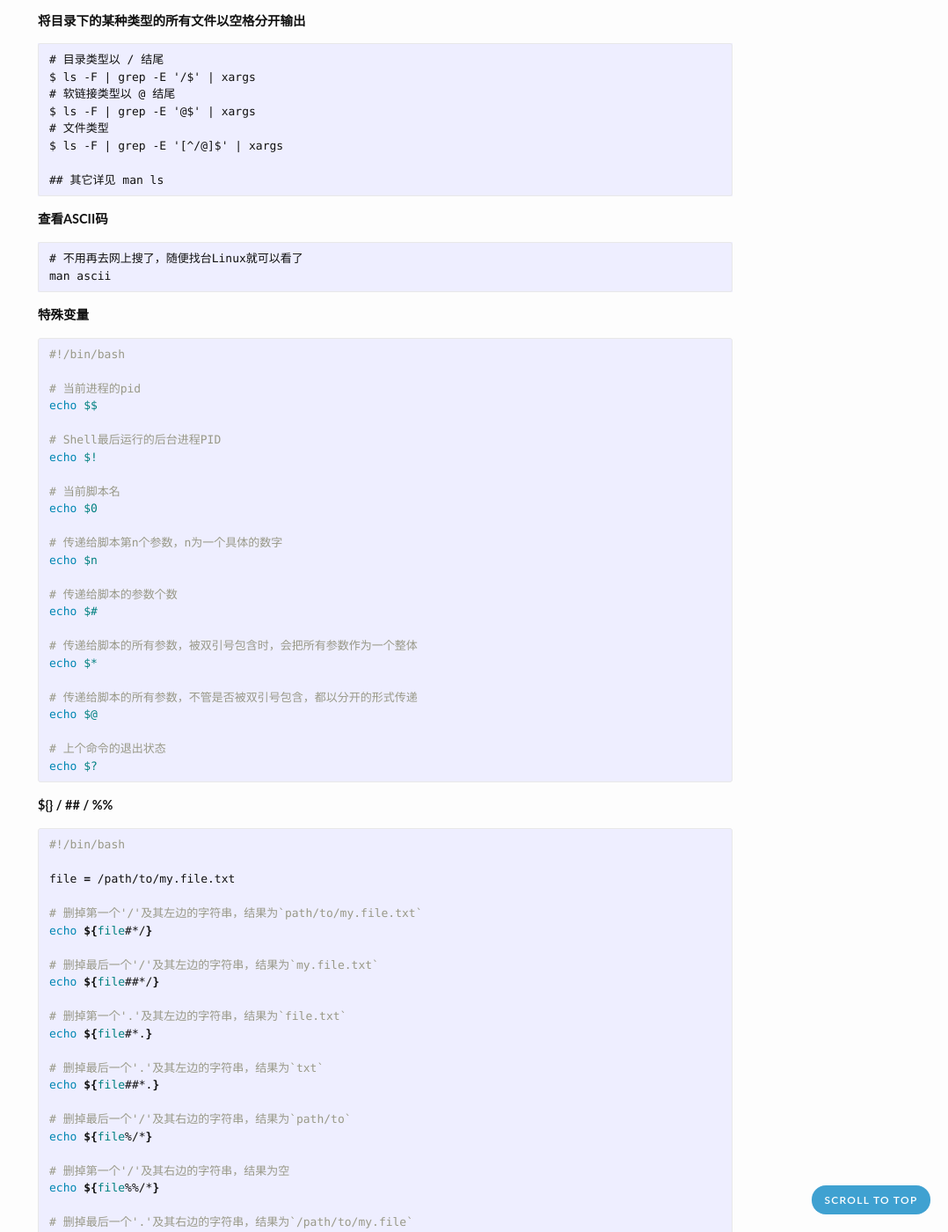
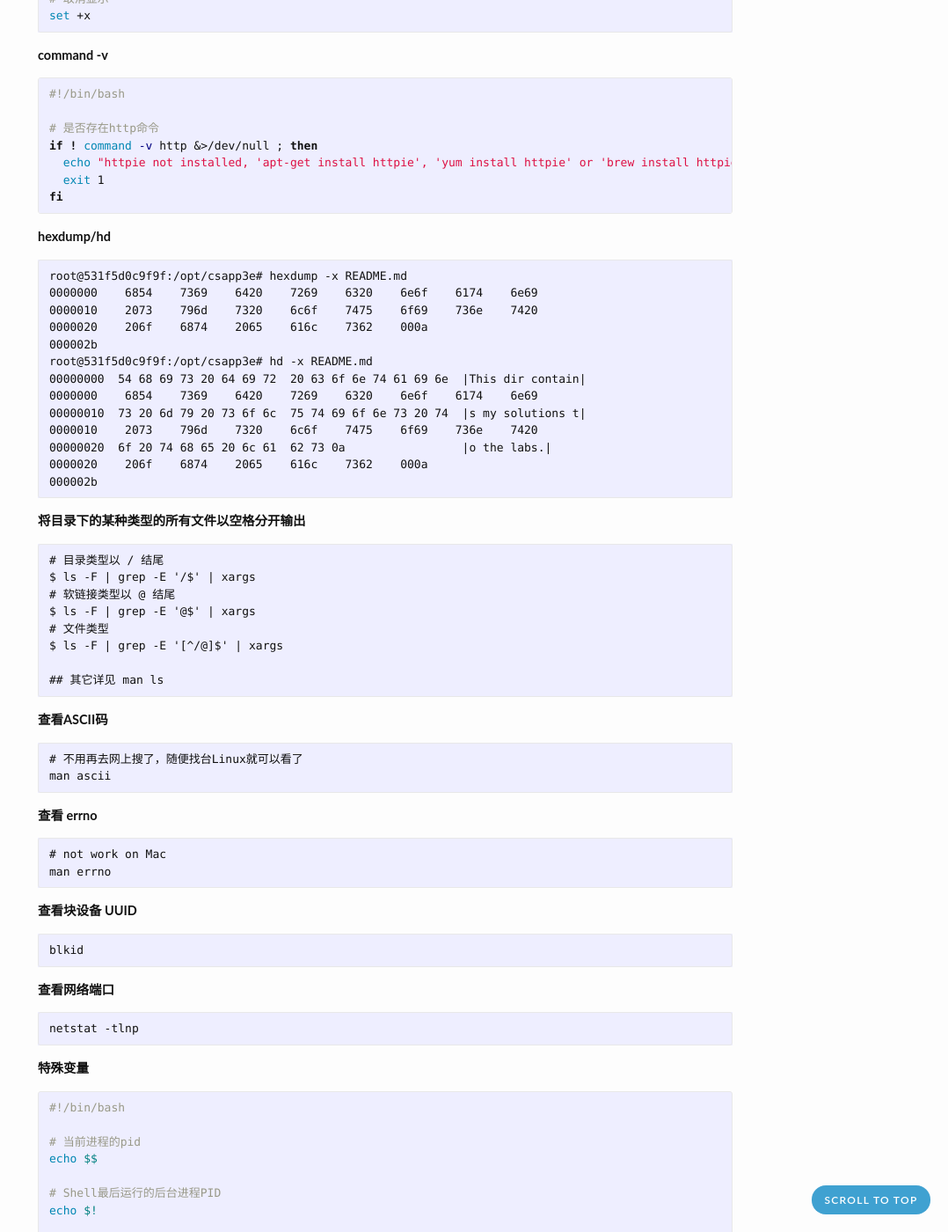
Before and after one commit to zhjwpku/zhjwpku.github.io, a Jekyll site: the page built from _posts/2016-10-11-shell-shell.markdown, in a window 1280 px wide and 1400 px high, scrolled down 1529 px. Shown: the whole window at 88% size, without its empty margins (202-1280 px from the left). Built offline with Jekyll 4.4.1, drawn with Linux system fonts in a browser that asks for light colours; comment, search, counter and statistics services are not loaded; some of the changed text lies outside the part shown.

Commit message:
awk & hexdump
Signed-off-by: Zhao Junwang <zhjwpku@gmail.com>

````diff
--- a/_posts/2016-10-11-shell-shell.markdown
+++ b/_posts/2016-10-11-shell-shell.markdown
@@ -7,6 +7,20 @@
 ---
 
 哇！发现了好多不懂的Shell命令，记录一下...
+
+**awk**
+
+```
+# 以 [ 或 ] 作为分隔符
+awk -F'[][]'        # '[[]]' 不行，因为会解析成 Bracket Expression
+
+# 统计某一字段出现的频率(后面一种方法效率更高)
+awk -F'[][]' '{ if ($10 != "") print $10}' file_to_be_handled.txt | sort | uniq -c | sort -nr
+awk -F'[][]' '{ if ($10 != "") tot[$10]++} END { for (i in tot) print tot[i], i }' file_to_be_handled.txt | sort -nr
+
+# 如果使用内置的 sorting, 效率可能会更高
+# 参考 https://www.gnu.org/software/gawk/manual/html_node/Controlling-Scanning.html
+```
 
 **. command**
 
@@ -83,6 +97,24 @@
 fi
 {% endhighlight %}
 
+**hexdump/hd**
+
+```
+root@531f5d0c9f9f:/opt/csapp3e# hexdump -x README.md
+0000000    6854    7369    6420    7269    6320    6e6f    6174    6e69
+0000010    2073    796d    7320    6c6f    7475    6f69    736e    7420
+0000020    206f    6874    2065    616c    7362    000a
+000002b
+root@531f5d0c9f9f:/opt/csapp3e# hd -x README.md
+00000000  54 68 69 73 20 64 69 72  20 63 6f 6e 74 61 69 6e  |This dir contain|
+0000000    6854    7369    6420    7269    6320    6e6f    6174    6e69
+00000010  73 20 6d 79 20 73 6f 6c  75 74 69 6f 6e 73 20 74  |s my solutions t|
+0000010    2073    796d    7320    6c6f    7475    6f69    736e    7420
+00000020  6f 20 74 68 65 20 6c 61  62 73 0a                 |o the labs.|
+0000020    206f    6874    2065    616c    7362    000a
+000002b
+```
+
 **将目录下的某种类型的所有文件以空格分开输出**
 
 ```
@@ -101,6 +133,25 @@
 ```
 # 不用再去网上搜了，随便找台Linux就可以看了
 man ascii
+```
+
+**查看 errno**
+
+```
+# not work on Mac
+man errno
+```
+
+**查看块设备 UUID**
+
+```
+blkid
+```
+
+**查看网络端口**
+
+```
+netstat -tlnp
 ```
 
 **特殊变量**
@@ -136,7 +187,7 @@
 
 **${} / ## / %%**
 
-{% highlight shell %}
+```shell
 #!/bin/bash
 
 file = /path/to/my.file.txt
@@ -188,7 +239,7 @@
 
 # 如果$file没有设定或为空时，则将my.file.txt输出至STDERR，同时为$file赋值
 echo ${file:?my.file.txt}
-{% endhighlight %}
+```
 
 **获取脚本绝对路径**
 
````
Also changed, not shown: other parts of _posts/2016-10-11-shell-shell.markdown (+2 -0 lines).
